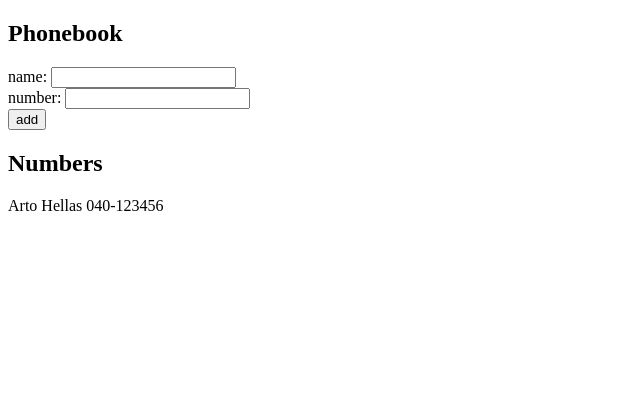
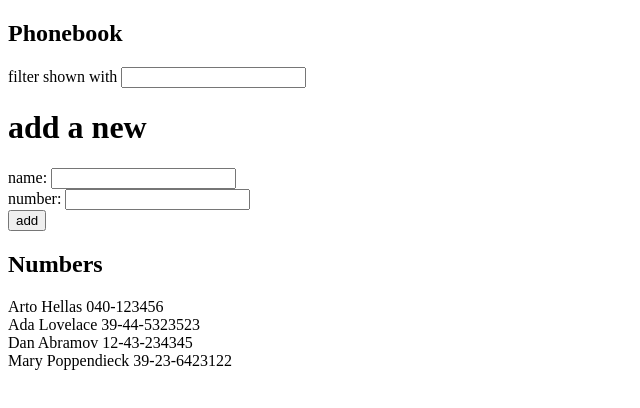
Before and after one commit to decorouz/Full-Stack-Open-2019, a React (Create React App) app in the folder part2/phonebook/: page / in a window 1280 px wide. Shown: the top 408 px of the page, without its empty margins (0-640 px from the left). Built offline with nearby package versions, Linux system fonts and the light colour scheme.

Commit message:
2.9* implemented a search field. Step4

```diff
--- a/part2/phonebook/src/App.js
+++ b/part2/phonebook/src/App.js
@@ -2,17 +2,15 @@
 
 const App = () => {
   const [persons, setPersons] = useState([
-    { name: 'Arto Hellas', number: '040-123456' }
+    { name: 'Arto Hellas', number: '040-123456' },
+    { name: 'Ada Lovelace', number: '39-44-5323523' },
+    { name: 'Dan Abramov', number: '12-43-234345' },
+    { name: 'Mary Poppendieck', number: '39-23-6423122' }
   ]);
+
   const [newName, setNewName] = useState('');
   const [newPhoneNumber, setNewPhoneNumber] = useState('');
-
-  const rowNames = () =>
-    persons.map(person => (
-      <div key={person.name}>
-        {person.name} {person.number}{' '}
-      </div>
-    ));
+  const [filter, setFilter] = useState('');
 
   const handleNameChange = event => {
     setNewName(event.target.value);
@@ -20,6 +18,10 @@
 
   const handleNumberChange = event => {
     setNewPhoneNumber(event.target.value);
+  };
+
+  const handleFilterChange = event => {
+    setFilter(event.target.value);
   };
 
   const addName = event => {
@@ -40,9 +42,28 @@
     setNewPhoneNumber('');
   };
 
+  const personsToShow = !filter
+    ? persons
+    : persons.filter(person =>
+        person.name.toLocaleLowerCase().includes(filter.toLocaleLowerCase())
+      );
+
+  const rowNames = () =>
+    personsToShow.map(person => (
+      <div key={person.name}>
+        {person.name} {person.number}{' '}
+      </div>
+    ));
   return (
     <div>
       <h2>Phonebook</h2>
+
+      <div>
+        filter shown with <input value={filter} onChange={handleFilterChange} />
+      </div>
+
+      <h1>add a new</h1>
+
       <form onSubmit={addName}>
         <div>
           name: <input value={newName} onChange={handleNameChange} />
```
